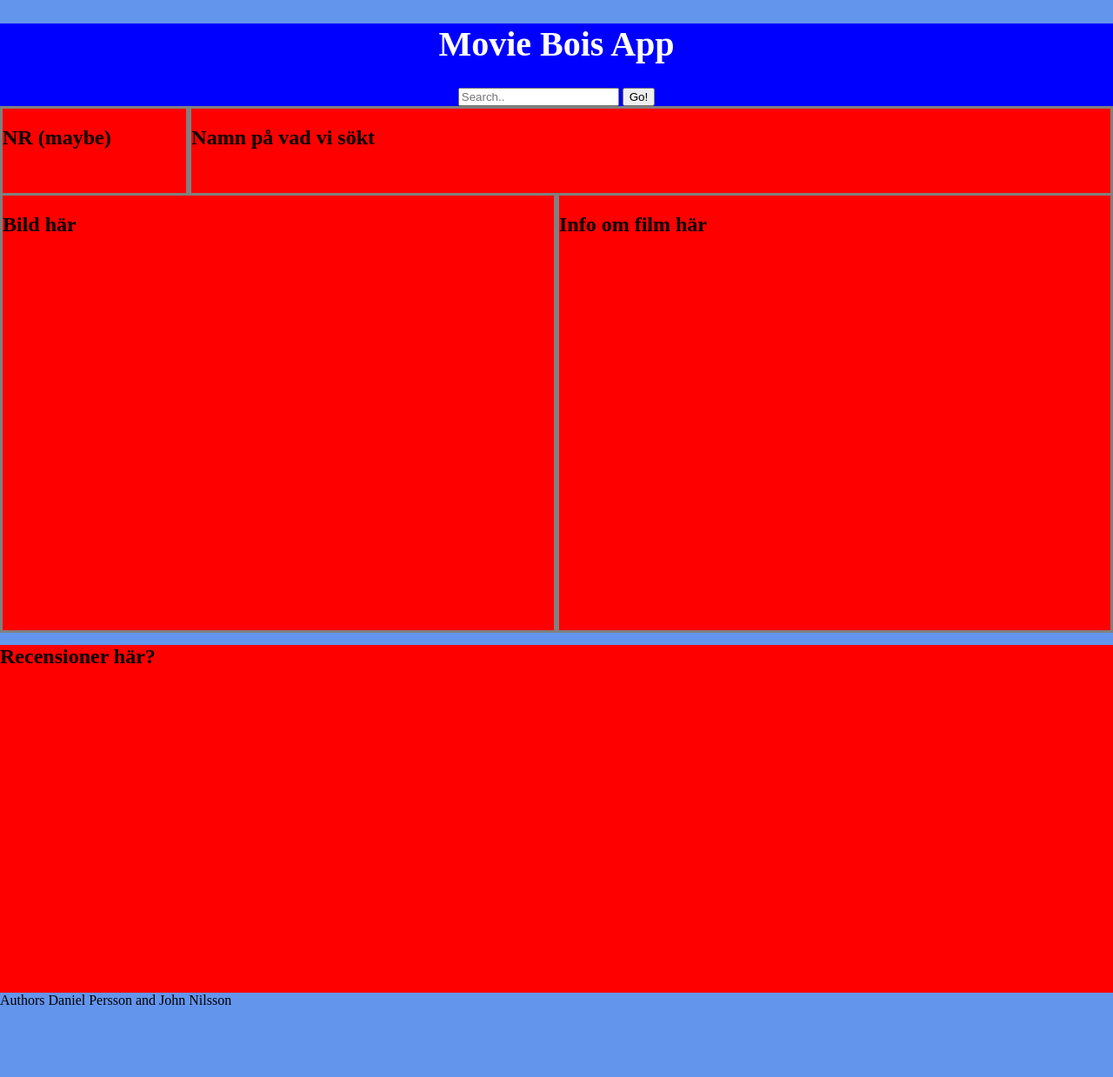
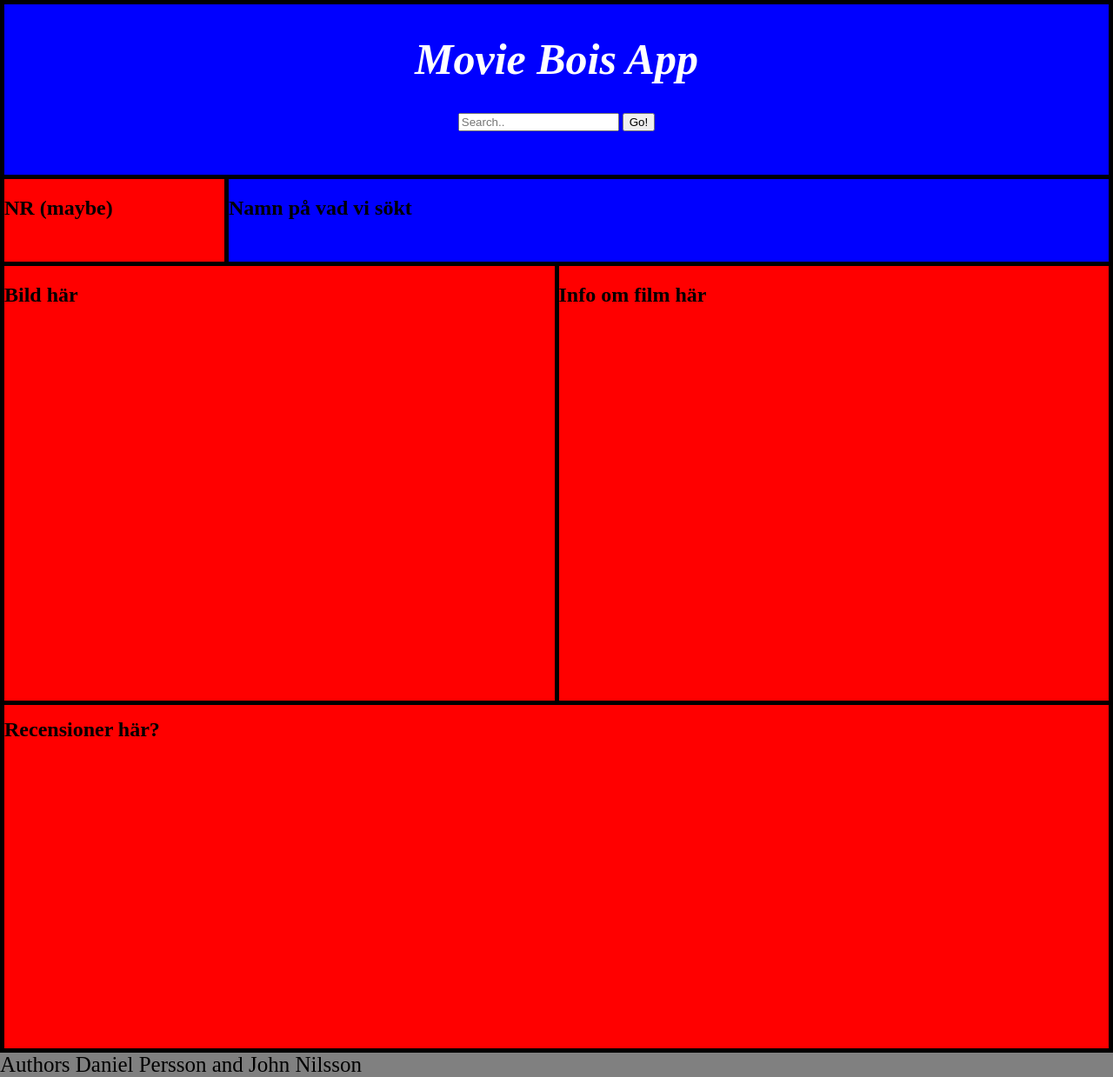
Before and after one commit to Daniel90x/Javascript_Inl-mningsuppgift3_grupp_Daniel_John, a plain HTML site: page index.html in a window 1280 px wide. Shown: the whole page at 87% size. Before the commit the page ends 1160 px from the top, so only its background shows below. Drawn offline with Linux system fonts and the light colour scheme.

Commit message:
fixat header design och CSS

```diff
--- a/mainstyle.css
+++ b/mainstyle.css
@@ -8,6 +8,8 @@ body {
 
 header {
     background-color: blue;
+    border: 5px solid black;
+    border-bottom: 0px;
 
 
 }
@@ -18,10 +20,13 @@ header {
 }
 #searchbarGroup {
     text-align: center;
+    padding-bottom: 50px;
 }
 h1 {
     color: white;
-    font-size: 40px;
+    font-size: 50px;
+    font-style: oblique;
+
 
 }
 
@@ -30,18 +35,28 @@ h1 {
 
 #containerTitle{
     display: flex;
+    justify-content: space-between;
     height: 100px;
+    width: 100%;
 }
 
 #flexTitle1, #flexTitle2{
-    width: 100%;
-    height: 100%;
-    background-color: red;
-    border: 3px solid grey;
+    border: 5px solid black;
 }
 
 #flexTitle1{
     width: 20%;
+    height: 100%;
+    background-color: red;
+    border-right: 5px solid black;
+
+}
+#flexTitle2 {
+    width: 80%;
+    height: 100%;
+    background-color: blue;
+    border-left: 0px;
+
 }
 
 /*  Flexbox for title bar ends  */
@@ -57,7 +72,11 @@ h1 {
     width: 100%;
     height: 100%;
     background-color: red;
-    border: 3px solid grey;
+    border: 5px solid black;
+}
+
+#flexMain1{
+    border-right: 0px;
 }
 
 /*  Flexbox for main content end  */
@@ -65,4 +84,16 @@ h1 {
 #reviews{
     background-color: red;
     height: 400px;
+    border: 5px solid black;
 }
+
+/* footer down here */
+
+footer {
+    background-color: grey;
+    font-size: 25px;
+
+
+
+
+}
```
Also changed, not shown: index.html (+3 -2 lines).
